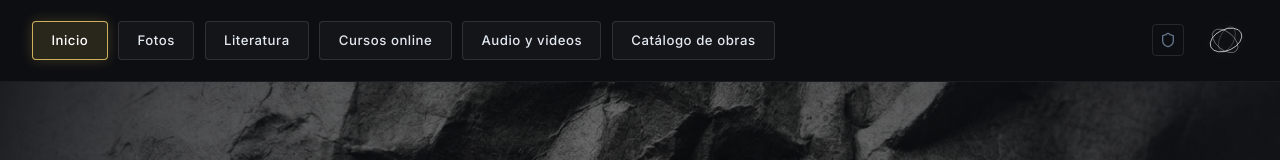
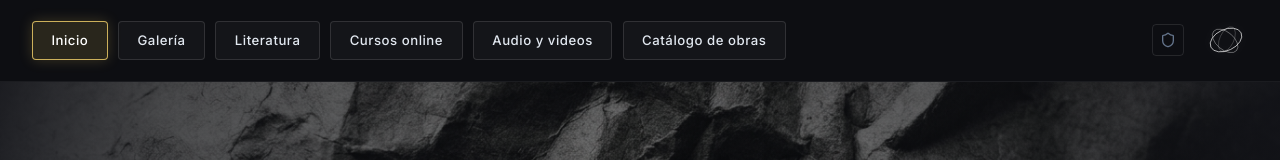
Before and after one commit to adolfo85/adolfodeboeck, a React (Vite) app: page / in a window 1280 px wide. Shown: the top 160 px of the page. Built offline with nearby package versions, Linux system fonts and the light colour scheme; the HTML template or start-up script is replaced by a standard one.

Commit message:
fix(nav): renombrar 'fotos' a 'galería' en navegación y rutas

```diff
--- a/src/App.jsx
+++ b/src/App.jsx
@@ -36,6 +36,7 @@ export default function App() {
         <Routes>
           {/* Rutas Públicas */}
           <Route path="/" element={<Home />} />
+          <Route path="/galeria" element={<Fotos />} />
           <Route path="/fotos" element={<Fotos />} />
           <Route path="/literatura" element={<Literatura />} />
           <Route path="/cursos" element={<Cursos />} />
--- a/src/components/Navbar.jsx
+++ b/src/components/Navbar.jsx
@@ -8,7 +8,7 @@ export default function Navbar() {
 
   const navItems = [
     { name: 'Inicio', path: '/' },
-    { name: 'Fotos', path: '/fotos' },
+    { name: 'Galería', path: '/galeria' },
     { name: 'Literatura', path: '/literatura' },
     { name: 'Cursos online', path: '/cursos' },
     { name: 'Audio y videos', path: '/videos' },
--- a/src/data/content.json
+++ b/src/data/content.json
@@ -25,7 +25,7 @@
     ]
   },
   "fotos": {
-    "title": "FOTOS",
+    "title": "GALERÍA",
     "subtitle": "Registros fotográficos de conciertos, ensayos, masterclasses y actividad académica.",
     "items": [
       {
--- a/src/pages/admin/AdminDashboard.jsx
+++ b/src/pages/admin/AdminDashboard.jsx
@@ -189,7 +189,7 @@ export default function AdminDashboard() {
               onClick={() => setActiveTab('fotos')}
             >
               <ImageIcon size={18} />
-              <span>Fotos</span>
+              <span>Galería</span>
             </button>
             <button
               className={`admin-tab-btn ${activeTab === 'literatura' ? 'active' : ''}`}
```
